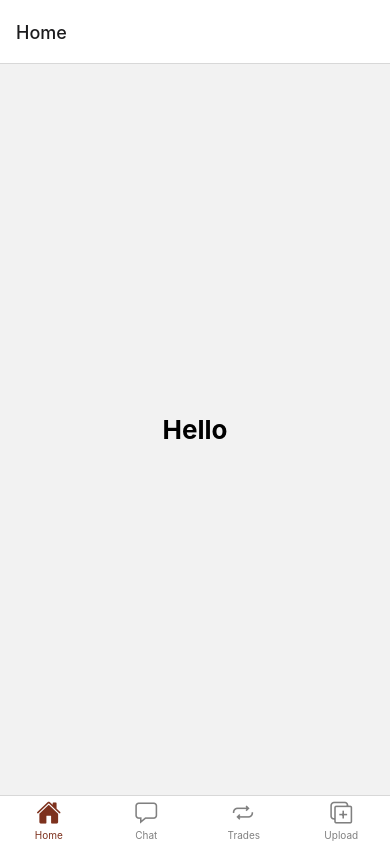
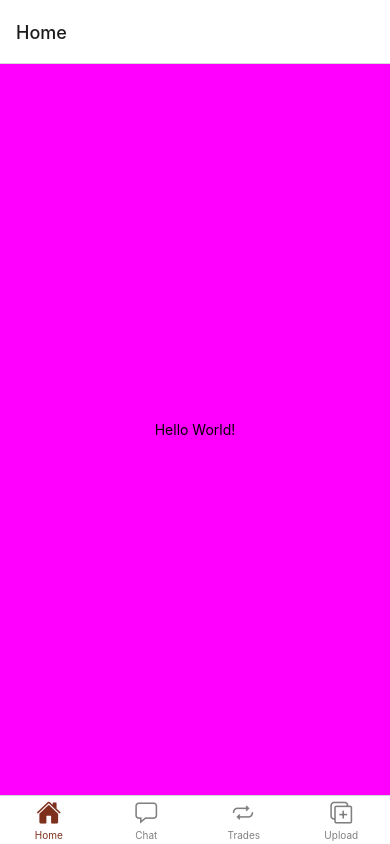
Before and after one commit to stunningstunfisk/swapesy, a React Native app: screen /Home in a window 390 px wide. Built offline with nearby package versions, Linux system fonts and the light colour scheme.

Commit message:
Working Boiler

```diff
--- a/src/Main.js
+++ b/src/Main.js
@@ -10,6 +10,8 @@ import ChatPage from './pages/Chat';
 import TradesPage from './pages/Trades';
 import UploadPage from './pages/Upload';
 
+import ListingInfo from './pages/ListingInfo/index.js';
+
 const Tab = createBottomTabNavigator();
 
 function Main() {
@@ -17,7 +19,7 @@ function Main() {
     <Navbar
       pages={(
         <>
-          <Tab.Screen name="Home" component={HomePage} />
+          <Tab.Screen name="Home" component={ListingInfo} />
           <Tab.Screen name="Chat" component={ChatPage} />
           <Tab.Screen name="Trades" component={TradesPage} />
           <Tab.Screen name="Upload" component={UploadPage} />
--- /dev/null
+++ b/src/pages/ListingInfo/styles.js
@@ -0,0 +1,10 @@
+import { StyleSheet } from 'react-native';
+
+export default StyleSheet.create({
+  container: {
+    flex: 1,
+    backgroundColor: '#f0f',
+    alignItems: 'center',
+    justifyContent: 'center',
+  },
+});
```
Also changed, not shown: src/pages/Listing/styles.js (deleted, +0 -10 lines), src/pages/ListingInfo/index.js (renamed from src/pages/Listing/index.js).
